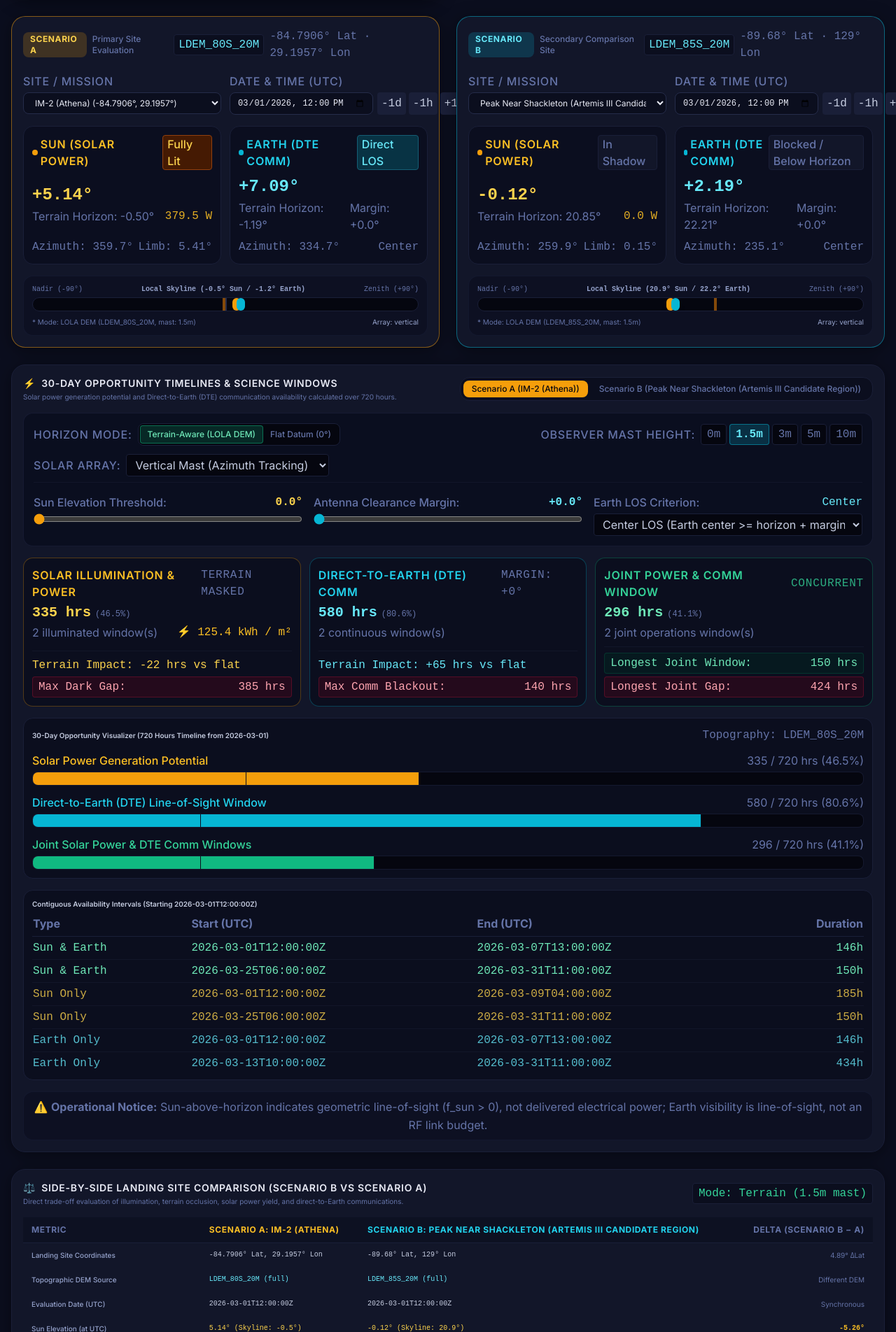
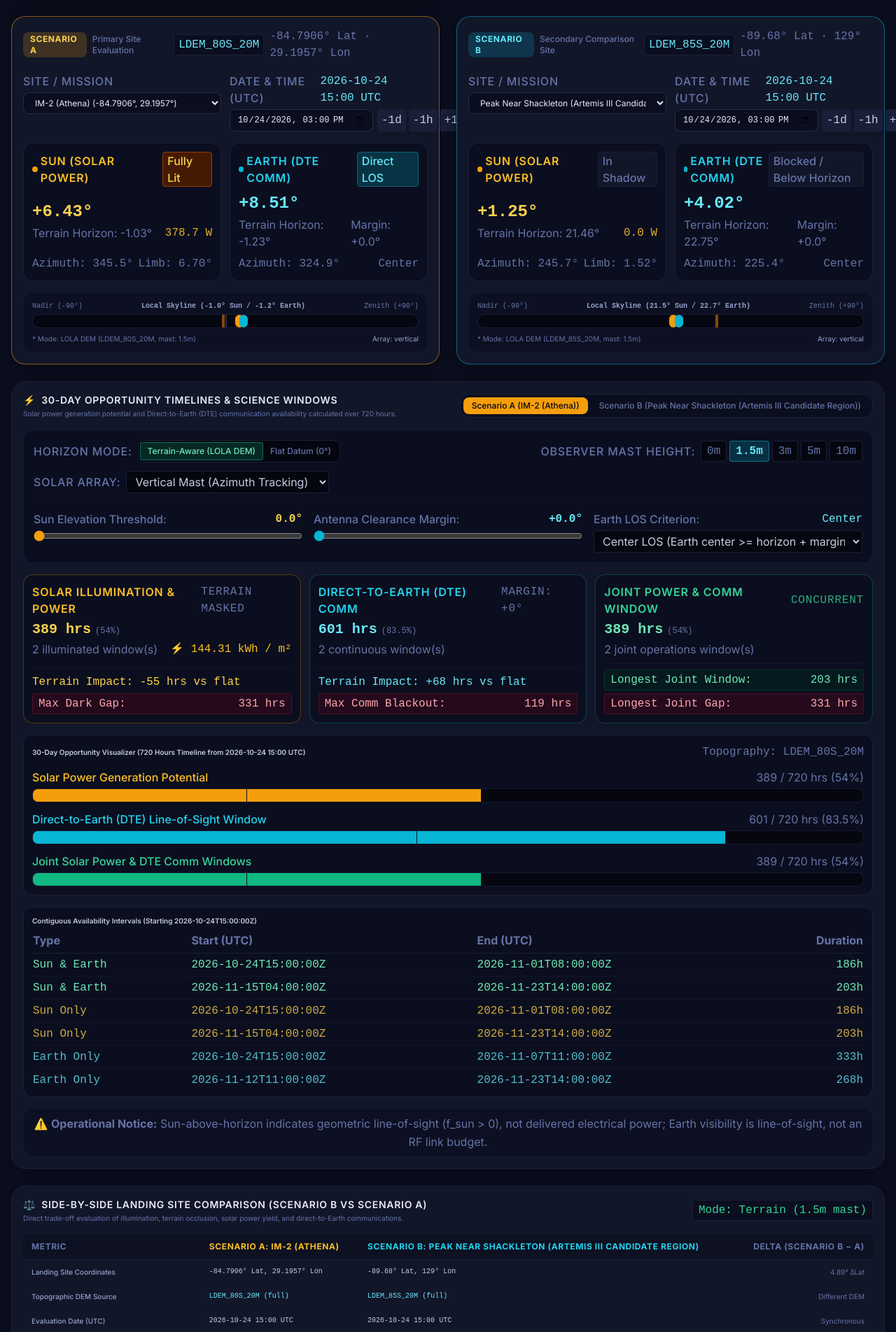
Before and after one commit to devanshi442/AXON, a React (Vite) app in the folder web/: page / in a window 1280 px wide. Shown: the part 1216-3120 px from the top of the page at 70% size. Built offline with nearby package versions, Linux system fonts and the light colour scheme.

Commit message:
fix(verification): clean table flags, update PSR floor sites, and display default UTC date

```diff
--- a/web/src/components/ComparisonPanel.tsx
+++ b/web/src/components/ComparisonPanel.tsx
@@ -9,6 +9,7 @@ import {
   lookupHorizonElevation,
   computeSolarFraction,
   computeSolarPowerWatts,
+  formatUtcDisplay,
 } from '../utils/scienceMath'
 
 interface ComparisonPanelProps {
@@ -203,8 +204,8 @@ export default function ComparisonPanel({ sites }: ComparisonPanelProps) {
             {/* Target UTC Date */}
             <tr>
               <td className="py-2.5 px-3 text-space-300 font-sans font-medium">Evaluation Date (UTC)</td>
-              <td className="py-2.5 px-3 text-space-200">{utcA}</td>
-              <td className="py-2.5 px-3 text-space-200">{utcB}</td>
+              <td className="py-2.5 px-3 text-space-200 font-mono">{formatUtcDisplay(utcA)}</td>
+              <td className="py-2.5 px-3 text-space-200 font-mono">{formatUtcDisplay(utcB)}</td>
               <td className="py-2.5 px-3 text-right text-space-400 font-sans">
                 {utcA === utcB ? 'Synchronous' : 'Asynchronous dates'}
               </td>
--- a/web/src/components/OpportunityTimeline.tsx
+++ b/web/src/components/OpportunityTimeline.tsx
@@ -4,7 +4,7 @@ import {
   useScenarioStore,
   compute30DayWindows,
 } from '../stores/scenarioStore'
-import type { EarthCriterion, SolarOrientation } from '../utils/scienceMath'
+import { type EarthCriterion, type SolarOrientation, formatUtcDisplay } from '../utils/scienceMath'
 
 interface OpportunityTimelineProps {
   sites: SelectableSite[]
@@ -332,7 +332,7 @@ export default function OpportunityTimeline({ sites }: OpportunityTimelineProps)
           <div className="p-3 bg-space-900 rounded-xl border border-space-700 flex flex-col gap-3">
             <div className="flex items-center justify-between">
               <span className="text-2xs font-semibold text-space-200">
-                30-Day Opportunity Visualizer (720 Hours Timeline from {utc.slice(0, 10)})
+                30-Day Opportunity Visualizer (720 Hours Timeline from {formatUtcDisplay(utc)})
               </span>
               <span className="text-3xs text-space-400 font-mono">
                 {horizonMode === 'terrain' ? `Topography: ${horizon?.dem_id || 'LOLA DEM'}` : 'Idealized Horizon'}
--- a/web/src/components/ScenarioPanel.tsx
+++ b/web/src/components/ScenarioPanel.tsx
@@ -11,6 +11,7 @@ import {
   computeSolarFraction,
   computeEarthVisibility,
   computeSolarPowerWatts,
+  formatUtcDisplay,
 } from '../utils/scienceMath'
 
 interface ScenarioPanelProps {
@@ -185,9 +186,14 @@ export default function ScenarioPanel({ type, sites }: ScenarioPanelProps) {
 
         {/* UTC Time input */}
         <div>
-          <label className="block text-3xs uppercase tracking-wider text-space-400 font-medium mb-1">
-            Date &amp; Time (UTC)
-          </label>
+          <div className="flex items-center justify-between mb-1">
+            <label className="text-3xs uppercase tracking-wider text-space-400 font-medium">
+              Date &amp; Time (UTC)
+            </label>
+            <span className="text-3xs font-mono text-cyan-300 font-medium">
+              {formatUtcDisplay(utc)}
+            </span>
+          </div>
           <div className="flex items-center gap-1.5">
             <input
               type="datetime-local"
--- a/web/src/stores/scenarioStore.ts
+++ b/web/src/stores/scenarioStore.ts
@@ -89,11 +89,21 @@ export function getMaskForMastHeight(profile?: HorizonProfile | null, mastHeight
   return profile.masks.h_10_0m || profile.masks.h_5_0m || null
 }
 
+export function getDefaultUtcDate(): string {
+  const now = new Date()
+  const year = now.getUTCFullYear()
+  if (year >= 2024 && year <= 2028) {
+    const pad = (n: number) => String(n).padStart(2, '0')
+    return `${year}-${pad(now.getUTCMonth() + 1)}-${pad(now.getUTCDate())}T${pad(now.getUTCHours())}:00:00Z`
+  }
+  return '2026-11-08T20:00:00Z'
+}
+
 export const useScenarioStore = create<ScenarioStore>((set, get) => ({
   scenarioAId: 'im-2',
   scenarioBId: 'cs-shackleton-rim',
-  utcA: '2026-03-01T12:00:00Z',
-  utcB: '2026-03-01T12:00:00Z',
+  utcA: getDefaultUtcDate(),
+  utcB: getDefaultUtcDate(),
   thresholdDeg: 0.0,
 
   horizonMode: 'terrain',
--- a/web/src/utils/scienceMath.ts
+++ b/web/src/utils/scienceMath.ts
@@ -216,3 +216,16 @@ export function computeOpportunityMetrics(
     windows,
   }
 }
+
+/**
+ * Format an ISO UTC timestamp as 'YYYY-MM-DD HH:mm UTC'
+ */
+export function formatUtcDisplay(isoString: string): string {
+  if (!isoString) return ''
+  const s = isoString.replace('T', ' ').replace('Z', '')
+  const parts = s.split(':')
+  if (parts.length >= 2) {
+    return `${parts[0]}:${parts[1]} UTC`
+  }
+  return `${s} UTC`
+}
```
Also changed, not shown: 1 other file (tests, documents, lock files or other folders).
